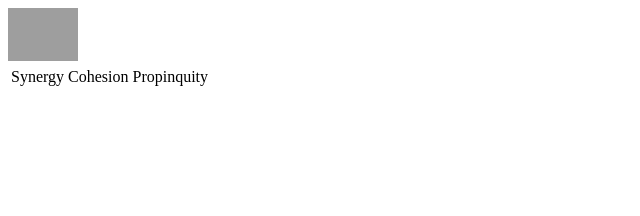
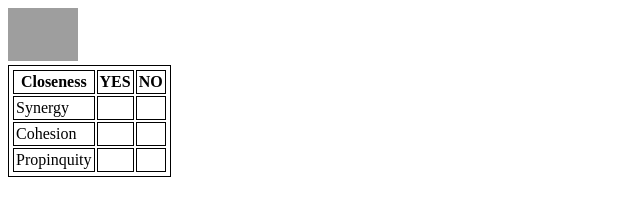
Before and after one commit to micronaldkelly/codelab-css-transitions-animations-transforms, a plain HTML site: page index.html in a window 1280 px wide. Shown: the whole page, without its empty margins (0-640 px from the left). Drawn offline with Linux system fonts and the light colour scheme; grey boxes are pictures that could not be loaded.

Commit message:
css-transitions-animations

```diff
--- a/index.html
+++ b/index.html
@@ -5,10 +5,12 @@
 li{
   transition: all 3s;
 }
-li:hover {
+td:hover {
   background: yellow;
   color: black;
-  transform: scale(3) translateX(300px);
+  -webkit-transform: scale(1.6);
+  -ms-transform: scale(1.6);
+  transform: scale (1.6);
 }
 img{
   max-width: 70px;
@@ -32,6 +34,18 @@ ul{
 img:hover {
   animation: pulse 1s infinite;
 }
+table, td, th {
+  border:1px solid black;
+  padding: 2px;
+}
+td, tr {
+  transition: all 2s;
+}
+tr:hover{
+  -webkit-transform:translateX(107px);
+    -ms-transform:translateX(107px);
+  transform:translateX(107px);
+}
 </style>
 <meta charset="utf-8">
 <title></title>
@@ -40,9 +54,24 @@ img:hover {
   <img src="http://www.vectortemplates.com/raster/batman/batman-logo-big.gif" alt="Batman!!!" />
   <table>
       <tr>
+      <th>Closeness</th>
+      <th>YES</th>
+      <th>NO</th>
+    </tr>
+    <tr>
       <td>Synergy</td>
+      <td></td>
+      <td></td>
+    </tr>
+    <tr>
       <td>Cohesion</td>
+      <td></td>
+      <td></td>
+    </tr>
+    <tr>
       <td>Propinquity</td>
+      <td></td>
+      <td></td>
     </tr>
   </table>
 </body>
```
Lines whose indentation alone changed are shown as unchanged.
